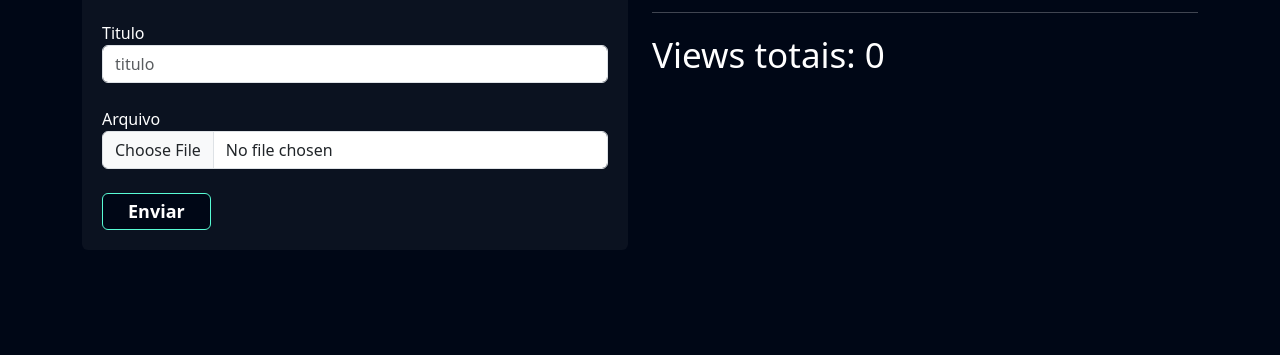
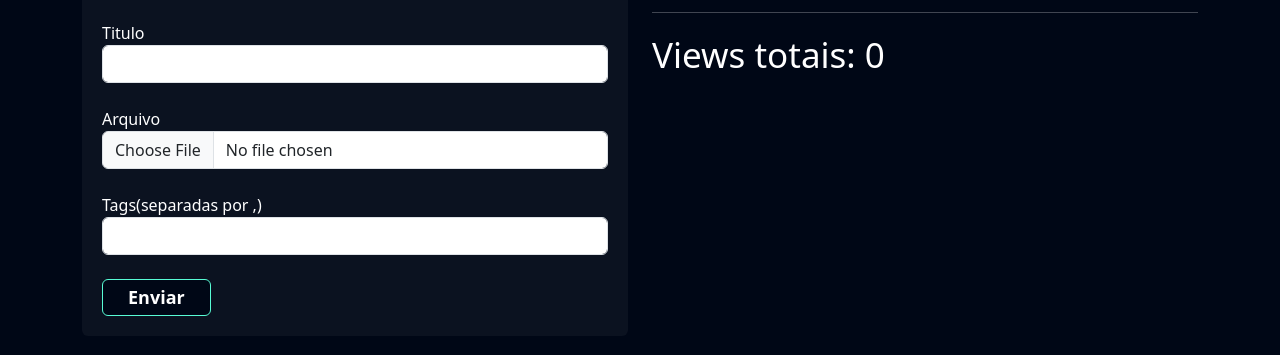
Before and after one commit to leonardolucena/psw9, a Django app: page /apostilas/adicionar_apostilas/ in a window 1280 px wide. Shown: the part 172-527 px from the top of the page. Run offline with Django 5.2, Linux system fonts and the light colour scheme; the visitor is signed in with stand-in values (Sample User, id 1); data that the repository does not hold is empty.

Commit message:
adicionando as tags a pagina de adicionar_apostilas

```diff
--- a/apostilas/templates/adicionar_apostilas.html
+++ b/apostilas/templates/adicionar_apostilas.html
@@ -32,11 +32,14 @@
                     {% endif %}
                     <form action="{% url 'adicionar_apostilas' %}" method="POST" enctype='multipart/form-data'>{% csrf_token %}
                         <p class="fonte-secundaria">Adicionar resumos</p>
-                        <label>Titulo</label>
-                        <input type="text" name="titulo" placeholder="titulo" class="form-control">
+                        <label for="titulo">Titulo</label>
+                        <input type="text" name="titulo" id="titulo" class="form-control">
                         <br>
-                        <label>Arquivo</label>
-                        <input type="file" name="arquivo" class="form-control">
+                        <label for="arquivo">Arquivo</label>
+                        <input type="file" name="arquivo" id="arquivo" class="form-control">
+                        <br>
+                        <label for="tags">Tags(separadas por ,)</label>
+                        <input type="text" name="tags" id="tags" class="form-control">
                         <br>
                         <input type="submit" class="btn-cadastro" value="Enviar">
                     </form>
--- a/apostilas/views.py
+++ b/apostilas/views.py
@@ -1,5 +1,5 @@
 from django.shortcuts import render, redirect
-from .models import Apostila, ViewApostila
+from .models import Apostila, Tags, ViewApostila
 from django.contrib.messages import constants
 from django.contrib import messages
 
@@ -14,6 +14,17 @@ def adicionar_apostilas(request):
 
         apostila = Apostila(user=request.user, titulo=titulo, arquivo=arquivo)
         apostila.save()
+
+        tags = request.POST.get('tags')
+        list_tags = tags.split(',')
+
+        for tag in list_tags:
+            nova_tag = Tags(name=tag)
+            nova_tag.save()
+            apostila.tags.add(nova_tag)
+
+        apostila.save()
+
         messages.add_message(
             request, constants.SUCCESS, 'Apostila adicionada com sucesso.'
         )
```
Also changed, not shown: apostilas/models.py (+7 -0 lines), flashcard/views.py (+2 -9 lines), apostilas/migrations/0003_tags_apostila_tags.py (added).
